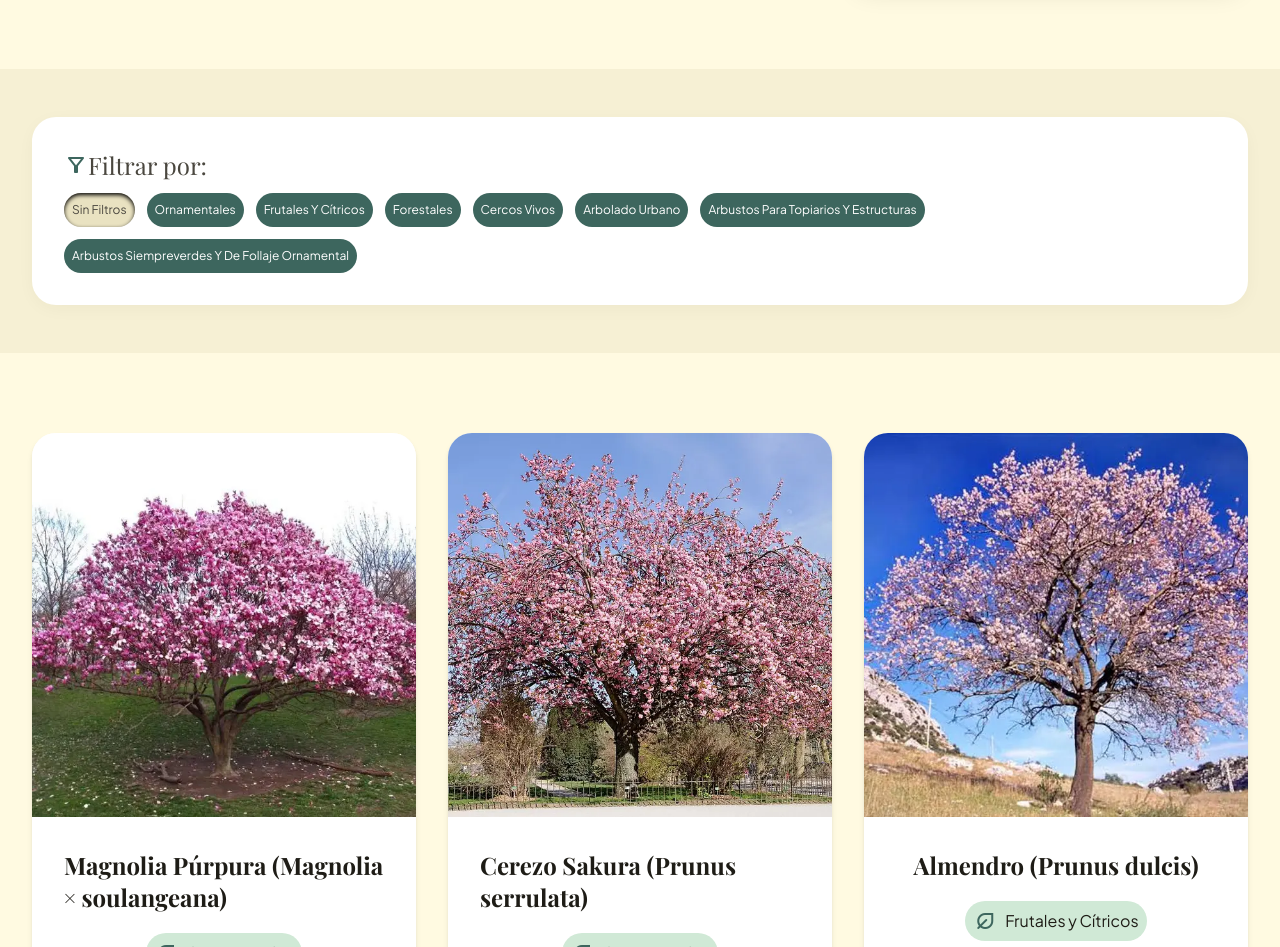
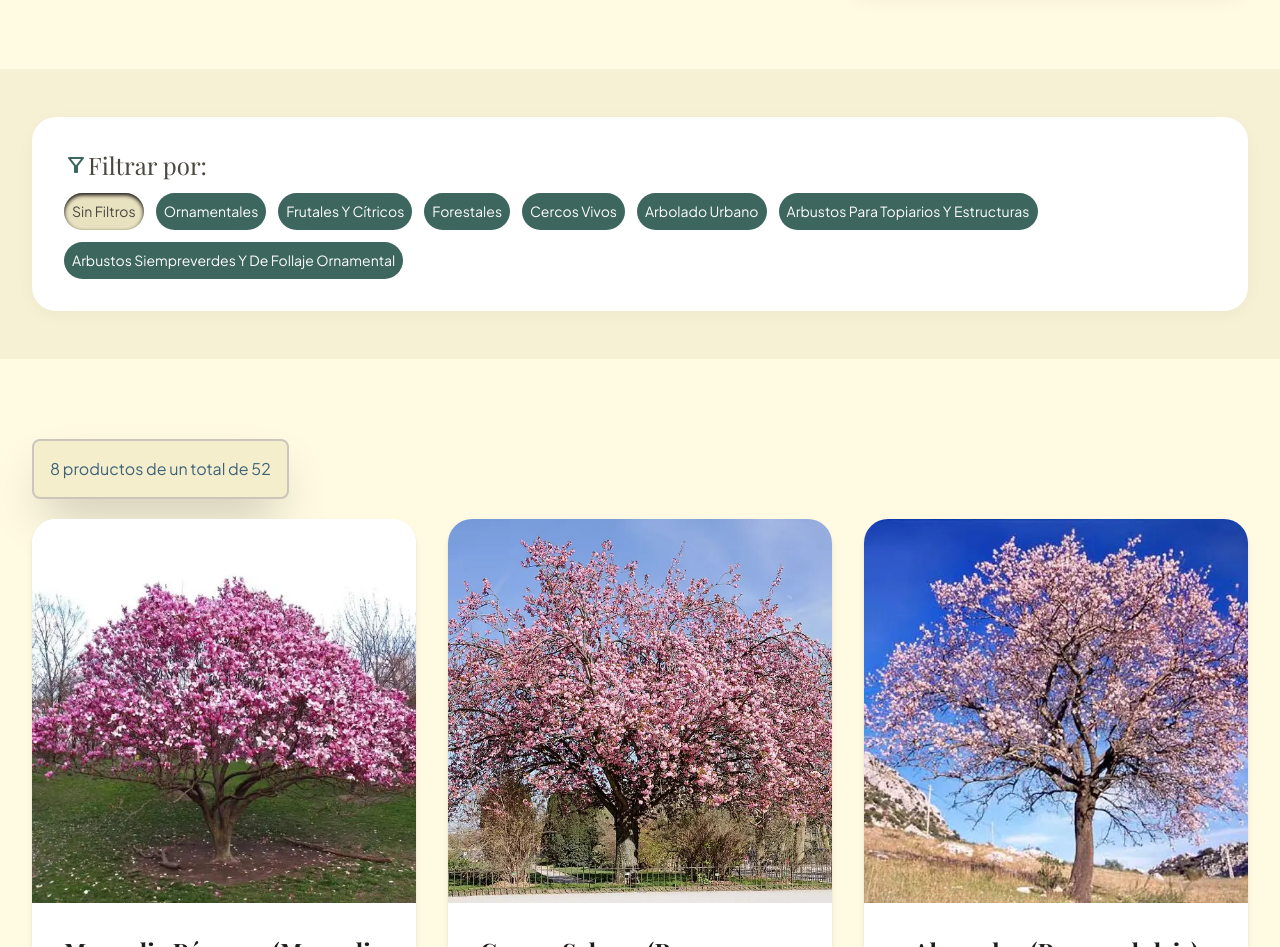
Before and after one commit to lavak00731/vlc, a Next.js app: page /productos/arboles-y-arbustos in a window 1280 px wide. Shown: the part 625-1572 px from the top of the page. Built offline with nearby package versions, Linux system fonts and the light colour scheme; a web font is replaced by a local one.

Commit message:
product page with filter y pagination

```diff
--- a/src/app/components/ProductCard.tsx
+++ b/src/app/components/ProductCard.tsx
@@ -6,7 +6,29 @@ import type ProductInterface from "../interfaces/ProductInterface";
 
 
 export const ProductCard = ({product}:{product:ProductInterface}) => {
-  const {images, name, description, subcategory, urlcanonica} = product;
+  const {images, name, description, category, subcategory, urlcanonica} = product;
+  let badgeIcon: string;
+
+  switch (category) {
+    case "plantas":
+      badgeIcon = "nest_eco_leaf";
+      break;
+    case "arboles-y-arbustos":
+      badgeIcon = "nature";
+      break;
+    case "macetas":
+      badgeIcon = "potted_plant";
+      break;
+    case "sustratos-y-fertilizantes":
+      badgeIcon = "water_drop";
+      break;
+    case "herramientas":
+      badgeIcon = "shovel";
+      break;
+    default:
+      badgeIcon = "nest_eco_leaf";
+  }
+
   return (
     <div className="group h-full rounded-3xl overflow-hidden shadow-md hover:shadow-xl transition-all duration-300 bg-surface-container-lowest flex flex-col">
       <Image
@@ -22,7 +44,7 @@ export const ProductCard = ({product}:{product:ProductInterface}) => {
           <h2 className="font-headline-sm text-2xl font-bold text-on-surface group-hover:text-primary transition-colors mb-5">
             { name }
           </h2>
-          <Badge icon={ "nest_eco_leaf" } text={ subcategory } />
+          <Badge icon={badgeIcon} text={ subcategory } />
           <p className="font-body-sm text-body-sm text-on-surface/75 mt-space-xs mb-5 line-clamp-3">
             { description }
           </p>
--- a/src/app/components/ProductFilter.tsx
+++ b/src/app/components/ProductFilter.tsx
@@ -1,12 +1,25 @@
-'use client'
+import Link from "next/link";
 
-import { useState } from "react";
+type ProductFilterProps = {
+  categoryPath: string;
+  filter: string[];
+  selectedFilter: string | null;
+};
 
-export const ProductFilter = ({ filter }: { filter: string[] }) => {
-  const [activeFilter, setActiveFilter] = useState<number | null>(null);
+export const ProductFilter = ({
+  categoryPath,
+  filter,
+  selectedFilter,
+}: ProductFilterProps) => {
+  const getFilterHref = (value: string | null) => {
+    const params = new URLSearchParams();
+    if (value) params.set("filter", value);
+    const query = params.toString();
+    return query ? `${categoryPath}?${query}` : categoryPath;
+  };
 
   return (
-    <section className="bg-surface-container-lowest rounded-xl p-space-md mb-space-xl shadow-[0_4px_20px_-4px_rgba(45,55,40,0.06)]">
+    <nav aria-label="filtro por subcategoría" className="bg-surface-container-lowest rounded-xl p-space-md mb-space-xl shadow-[0_4px_20px_-4px_rgba(45,55,40,0.06)]">
       <div className="flex flex-wrap items-center gap-space-xs mt-space-sm pt-space-xs border-none p-8 gap-3">
         <h2 className="font-label-sm text-label-sm text-on-surface-variant text-2xl flex items-center">
           <span aria-hidden="true" className="material-symbols-outlined text-[16px] text-primary">filter_alt</span>
@@ -14,16 +27,29 @@ export const ProductFilter = ({ filter }: { filter: string[] }) => {
         </h2>
         <ul className="flex gap-3 flex-wrap">
           <li>
-            <button aria-pressed={activeFilter === null} onClick={() => setActiveFilter(null)} className="group inline-flex p-2 items-center gap-space-xs bg-primary btn-text-color hover:text-on-surface hover:bg-primary-container focus-within:bg-primary-container px-space-md py-space-xs rounded-full font-label-md text-label-md transition-all text-[12px] aria-pressed:bg-surface-container-highest aria-pressed:text-on-surface-variant! aria-pressed:inset-shadow-sm aria-pressed:inset-shadow-black">
+            <Link
+              href={getFilterHref(null)}
+              aria-current={selectedFilter === null ? "page" : undefined}
+              className="group inline-flex p-2 items-center bg-primary btn-text-color hover:text-on-surface hover:bg-primary-container focus-visible:bg-primary-container rounded-full font-label-md text-label-md transition-all text-[14px] aria-[current=page]:bg-surface-container-highest aria-[current=page]:text-on-surface-variant! aria-[current=page]:inset-shadow-sm aria-[current=page]:inset-shadow-black"
+            >
               Sin Filtros
-            </button>
+            </Link>
           </li>
           {
-            filter.map((f, i) => <li key={"filt"+i}><button aria-pressed={activeFilter === i} onClick={() => setActiveFilter(i)} className="group inline-flex p-2 items-center gap-space-xs bg-primary btn-text-color hover:text-on-surface hover:bg-primary-container focus-within:bg-primary-container px-space-md py-space-xs rounded-full font-label-md text-label-md transition-all capitalize text-[12px] aria-pressed:bg-surface-container-highest aria-pressed:text-on-surface-variant! aria-pressed:inset-shadow-sm aria-pressed:inset-shadow-black">{f}</button></li>)
+            filter.map((f) => (
+              <li key={f}>
+                <Link
+                  href={getFilterHref(f)}
+                  aria-current={selectedFilter === f ? "page" : undefined}
+                  className="group inline-flex p-2 items-center bg-primary btn-text-color hover:text-on-surface hover:bg-primary-container focus-within:bg-primary-container rounded-full font-label-md text-label-md transition-all capitalize text-[14px] aria-[current=page]:bg-surface-container-highest aria-[current=page]:text-on-surface-variant! aria-[current=page]:inset-shadow-sm aria-[current=page]:inset-shadow-black"
+                >
+                  {f}
+                </Link>
+              </li>
+            ))
           }
         </ul>
-
       </div>
-    </section>
+    </nav>
   );
 };
--- /dev/null
+++ b/src/app/components/QuantityComponent.tsx
@@ -0,0 +1,9 @@
+import React from 'react'
+
+export const QuantityComponent = ({prods, visibleProds}:{prods:number, visibleProds:number}) => {
+  return (
+    <div aria-live='polite' className="bg-surface-container text-vivero-accent p-4 rounded-sm mb-5 inline-flex border-outline-variant border-2 shadow-2xl">
+        <p><span>{visibleProds}</span> productos de un total de <span>{prods}</span></p>
+    </div>
+  )
+}
--- a/src/app/components/QuotationsBtn.tsx
+++ b/src/app/components/QuotationsBtn.tsx
@@ -5,7 +5,7 @@ export const QuotationsBtn = () => {
     <>
         <div className="flex items-center gap-space-sm shrink-0">
             <a
-            className="group inline-flex p-2 items-center gap-space-xs bg-primary btn-text-color hover:text-on-surface hover:bg-primary-container focus-within:bg-primary-container px-space-md py-space-xs rounded-full font-label-md text-label-md transition-all"
+            className="group inline-flex p-2 items-center gap-space-xs bg-primary btn-text-color hover:text-on-surface hover:bg-primary-container focus-visible:bg-primary-container px-space-md py-space-xs rounded-full font-label-md text-label-md transition-all"
             href="#"
             >
             <span className="material-symbols-outlined text-[18px] text-inherit">
--- /dev/null
+++ b/src/app/components/navs/Pagination.tsx
@@ -0,0 +1,45 @@
+import Link from "next/link";
+
+export const Pagination = ({
+  totalPages,
+  selectedFilter,
+  currentPage,
+  url,
+}: {
+  totalPages: number;
+  selectedFilter: string | null;
+  currentPage: number;
+  url: string;
+}) => {
+  const getPageHref = (page: number) => {
+    const params = new URLSearchParams();
+    if (selectedFilter) params.set("filter", selectedFilter);
+    if (page > 1) params.set("page", String(page));
+    const queryString = params.toString();
+    return queryString ? `${url}?${queryString}` : url;
+  };
+  return (
+    <nav
+      aria-label="Paginación de productos"
+      className="mt-10 flex flex-wrap justify-center gap-2"
+    >
+      {Array.from({ length: totalPages }, (_, index) => index + 1).map(
+        (page) => (
+          <Link
+            key={page}
+            href={getPageHref(page)}
+            aria-current={page === currentPage ? "page" : undefined}
+            aria-label={`Página ${page}`}
+            className={`inline-flex min-w-10 items-center justify-center rounded-full p-2 ${
+              page === currentPage
+                ? "aria-[current=page]:bg-surface-container-highest aria-[current=page]:text-on-surface-variant! aria-[current=page]:inset-shadow-sm aria-[current=page]:inset-shadow-black"
+                : "bg-primary btn-text-color hover:text-on-surface hover:bg-primary-container focus-visible:bg-primary-container"
+            }`}
+          >
+            {page}
+          </Link>
+        ),
+      )}
+    </nav>
+  );
+};
--- a/src/app/productos/[category]/page.tsx
+++ b/src/app/productos/[category]/page.tsx
@@ -9,7 +9,15 @@ import { ProductFilter } from "@/app/components/ProductFilter";
 import categoryData from "@/app/data/categorydata.json";
 import type { CategoryInterface } from "@/app/interfaces/CategoryInterface";
 import { ProductCard } from "@/app/components/ProductCard";
+import { Pagination } from "@/app/components/navs/Pagination";
+import { QuantityComponent } from "@/app/components/QuantityComponent";
 type Params = { category: string };
+type SearchParams = {
+  filter?: string | string[];
+  page?: string | string[];
+};
+
+const PRODUCTS_PER_PAGE = 8;
 
 export async function generateMetadata({
   params,
@@ -29,10 +37,12 @@ export async function generateMetadata({
 
 export default async function CategoriaPage({
   params,
+  searchParams,
 }: {
   params: Promise<Params>;
+  searchParams: Promise<SearchParams>;
 }) {
-  const { category } = await params;
+  const [{ category }, query] = await Promise.all([params, searchParams]);
   const productos = getProductsByCategory(category);
 
   if (!productos.length || !Object.hasOwn(categoryData, category)) notFound();
@@ -40,6 +50,28 @@ export default async function CategoriaPage({
   const prodData = (categoryData as Record<string, CategoryInterface>)[category];
 
   const url = `/productos/${category}`;
+  const rawFilter = Array.isArray(query.filter) ? query.filter[0] : query.filter;
+  const selectedFilter =
+    prodData.filter.find(
+      (filter) => normalizeSubcategory(filter) === normalizeSubcategory(rawFilter ?? ""),
+    ) ?? null;
+  const filteredProducts = selectedFilter
+    ? productos.filter((product) => {
+        const subcategory = normalizeSubcategory(product.subcategory);
+        const filter = normalizeSubcategory(selectedFilter);
+        return subcategory === filter || (filter === "floral" && subcategory === "florales");
+      })
+    : productos;
+  const totalPages = Math.max(1, Math.ceil(filteredProducts.length / PRODUCTS_PER_PAGE));
+  const rawPage = Array.isArray(query.page) ? query.page[0] : query.page;
+  const parsedPage = rawPage && /^[1-9]\d*$/.test(rawPage) ? Number(rawPage) : 1;
+  const currentPage = Math.min(parsedPage, totalPages);
+  const visibleProducts = filteredProducts.slice(
+    (currentPage - 1) * PRODUCTS_PER_PAGE,
+    currentPage * PRODUCTS_PER_PAGE,
+  );
+console.log(visibleProducts)
+
 
   const jsonLd = {
     "@context": "https://schema.org",
@@ -100,18 +132,36 @@ export default async function CategoriaPage({
           </div>
           <section className="bg-surface-container-highest/40 py-12">
             <div className="max-w-7xl mx-auto px-4 md:px-8">
-              <ProductFilter filter={prodData.filter} />
+              <ProductFilter
+                categoryPath={url}
+                filter={prodData.filter}
+                selectedFilter={selectedFilter}
+              />
             </div>
           </section>
           <section className="w-full py-12">
             <div className="max-w-7xl p-4 md:p-8 mx-auto">
+              {filteredProducts.length > 0 &&
+              <div>
+                <QuantityComponent prods={filteredProducts.length} visibleProds={visibleProducts.length}/>
                 <ul className="grid grid-cols-1 sm:grid-cols-2 lg:grid-cols-3 gap-8">
-                {productos.map((p) => (
+                  {visibleProducts.map((p) => (
                     <li key={p["id"]}>
                       <ProductCard product={p as Parameters<typeof ProductCard>[0]["product"]} />
                     </li>
                   ))}
                 </ul>
+                </div>
+              }
+
+              {filteredProducts.length === 0 && (
+                <p className="mt-8 text-center text-on-surface-variant">
+                  No hay productos para este filtro.
+                </p>
+              )}
+              {totalPages > 1 && (
+                <Pagination totalPages={totalPages} selectedFilter={selectedFilter} currentPage={currentPage} url={url} />
+              )}
             </div>
           </section>
         </div>
@@ -124,3 +174,10 @@ export default async function CategoriaPage({
 function notFound(): never {
   throw new Error("Category not found");
 }
+
+function normalizeSubcategory(value: string): string {
+  return value
+    .normalize("NFD")
+    .replace(/[\u0300-\u036f]/g, "")
+    .toLocaleLowerCase();
+}
```
Lines whose indentation alone changed are shown as unchanged.
